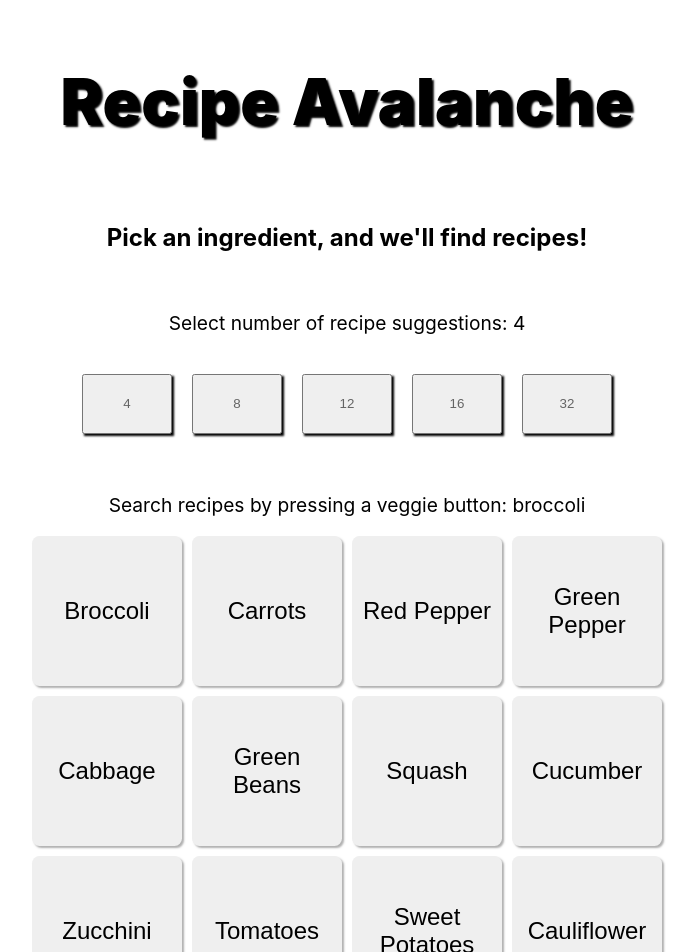
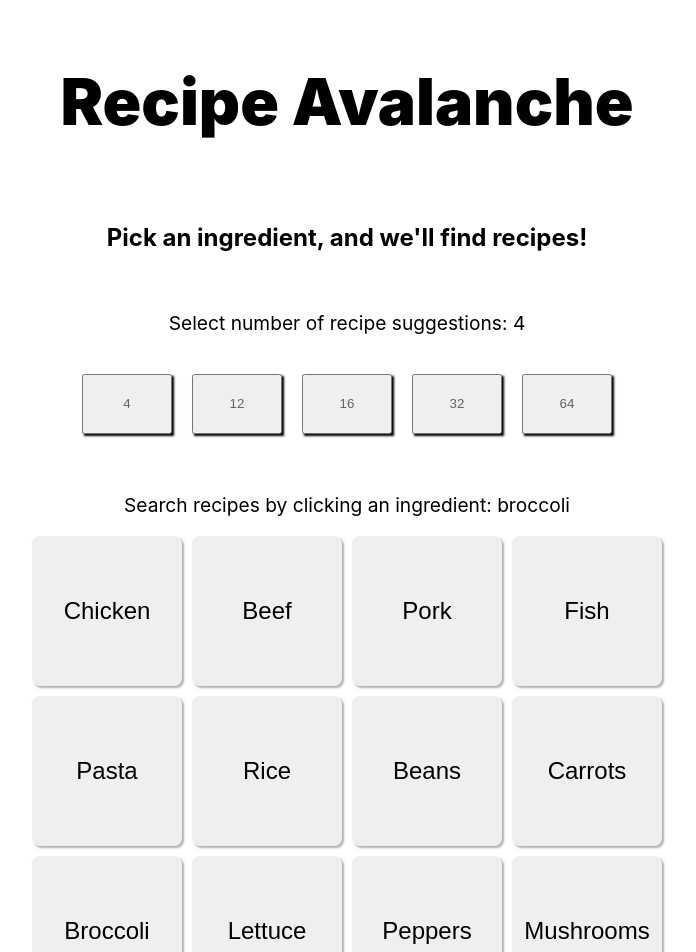
Before and after one commit to EricSorum/recipe-avalanche, a React (Create React App) app: page / in a window 1280 px wide. Shown: the top 952 px of the page, without its empty margins (293-989 px from the left). Built offline with nearby package versions, Linux system fonts and the light colour scheme; no server answers.

Commit message:
Changed veggies to just ingredients

```diff
--- a/src/App.jsx
+++ b/src/App.jsx
@@ -1,9 +1,10 @@
 import React, { useState } from 'react';
-import Veggies from './components/Veggies';
+import Ingredients from './components/Ingredients';
 import style from './style/App.module.css';
 
 function App() {
   const [num, setNum] = useState(4);
+  const numberList = [4, 12, 16, 32, 64];
   return (
     <div className={style.App}>
       <header>
@@ -13,33 +14,24 @@ function App() {
 
       {/*
       The buttons below allow the user to select the numeber of recipes to fetch
-      for each search.  This number is passed to the Veggies component as
+      for each search.  This number is passed to the Ingredients component as
       props.num
       */}
 
       <p className={style.select}>
-        Select number of recipe suggestions:
-        <span> </span>
+        Select number of recipe suggestions:&nbsp;
         {num}
       </p>
       <div className={style.buttonDiv}>
-        <button type="button" className={style.numButton} onClick={() => setNum(4)}>
-          4
-        </button>
-        <button type="button" className={style.numButton} onClick={() => setNum(8)}>
-          8
-        </button>
-        <button type="button" className={style.numButton} onClick={() => setNum(12)}>
-          12
-        </button>
-        <button type="button" className={style.numButton} onClick={() => setNum(16)}>
-          16
-        </button>
-        <button type="button" className={style.numButton} onClick={() => setNum(32)}>
-          32
-        </button>
+
+        {numberList.map((number) => (
+          <button key={`number-button-${number}`} type="button" className={style.numButton} onClick={() => setNum(number)}>
+            {number}
+          </button>
+        ))}
+
       </div>
-      <Veggies num={num} />
+      <Ingredients num={num} />
     </div>
   );
 }
--- a/src/components/Veggies.jsx
+++ b/src/components/Ingredients.jsx
@@ -2,16 +2,16 @@ import React, { useEffect, useState } from 'react';
 import PropTypes from 'prop-types';
 import Recipe from './Recipe';
 import Instructions from './Instructions';
-import style from '../style/Veggies.module.css';
+import style from '../style/Ingredients.module.css';
 
-function Veggies(props) {
+function Ingredients(props) {
   // recipes is the data for each recipe fetched from the API
   const [recipes, setRecipes] = useState([]);
   // ingredients corresponds to the the word(s) the user searches for.
   const [ingredient, setIngredient] = useState('broccoli');
   const { num } = props;
   /*
-   The Veggies component contains most of the app functionality.  The useEffect hook
+   The Ingredients component contains most of the app functionality.  The useEffect hook
    controls the getIngredients function, which fetches data from the spoonacular API.
    This component finds the title and image of each recipe from spoonacular.
    The documentation for this API function may be found here:
@@ -30,6 +30,17 @@ function Veggies(props) {
   useEffect(() => {
     getRecipes();
   }, [ingredient]);
+
+  // useEffect(() => {
+  //   const allRecipeCards = document.querySelectorAll('recipeCard');
+  //   allRecipeCards.forEach((card) => {
+  //     const updatedCard = { ...card, disable: false };
+  //     allRecipeCards[allRecipeCards.indexOf(card)] = updatedCard;
+  //   });
+  // });
+
+  const ingredientList = ['Chicken', 'Beef', 'Pork', 'Fish', 'Pasta', 'Rice', 'Beans', 'Carrots', 'Broccoli', 'Lettuce', 'Peppers', 'Mushrooms'];
+
   /*
    The handler below is commented out since useEffect automatically fetches new recipes
    when the contents of the search bar changes.
@@ -39,7 +50,7 @@ function Veggies(props) {
   return (
     <div className={style.mainColumn}>
       <p className={style.select}>
-        Search recipes by pressing a veggie button:
+        Search recipes by clicking an ingredient:
         <span> </span>
         {ingredient}
       </p>
@@ -47,102 +58,17 @@ function Veggies(props) {
          The buttons below serve as easy, one-click searches for a particular vegetable.
           */}
       <div className={style.buttonsGrid}>
+        {ingredientList.map((ingredientName) => (
           <button
             type="button"
             onClick={() => {
-            setIngredient('broccoli');
+              setIngredient(ingredientName);
             }}
           >
-          Broccoli
+            {ingredientName}
           </button>
-        <button
-          type="button"
-          onClick={() => {
-            setIngredient('carrots');
-          }}
-        >
-          Carrots
-        </button>
-        <button
-          type="button"
-          onClick={() => {
-            setIngredient('red pepper');
-          }}
-        >
-          Red Pepper
-        </button>
-        <button
-          type="button"
-          onClick={() => {
-            setIngredient('green pepper');
-          }}
-        >
-          Green Pepper
-        </button>
-        <button
-          type="button"
-          onClick={() => {
-            setIngredient('cabbage');
-          }}
-        >
-          Cabbage
-        </button>
-        <button
-          type="button"
-          onClick={() => {
-            setIngredient('green beans');
-          }}
-        >
-          Green Beans
-        </button>
-        <button
-          type="button"
-          onClick={() => {
-            setIngredient('squash');
-          }}
-        >
-          Squash
-        </button>
-        <button
-          type="button"
-          onClick={() => {
-            setIngredient('cucumber');
-          }}
-        >
-          Cucumber
-        </button>
-        <button
-          type="button"
-          onClick={() => {
-            setIngredient('zucchini');
-          }}
-        >
-          Zucchini
-        </button>
-        <button
-          type="button"
-          onClick={() => {
-            setIngredient('tomatoes');
-          }}
-        >
-          Tomatoes
-        </button>
-        <button
-          type="button"
-          onClick={() => {
-            setIngredient('sweet potatoes');
-          }}
-        >
-          Sweet Potatoes
-        </button>
-        <button
-          type="button"
-          onClick={() => {
-            setIngredient('cauliflower');
-          }}
-        >
-          Cauliflower
-        </button>
+        ))}
+
       </div>
 
       {/*
@@ -156,11 +82,10 @@ function Veggies(props) {
       </form>
 
       <div className={style.recipesGrid}>
-        { /* recipes.map is not a function */}
         {recipes.length > 0 && (
 
           recipes.map((recipe) => (
-            <div key={recipe.id}>
+            <div key={`recipe-key-${recipe.title}`} className={style.recipeCard}>
               <p className={style.title}>{recipe.title}</p>
               <img src={recipe.image} alt={recipe.title} />
               <div>
@@ -177,10 +102,10 @@ function Veggies(props) {
     </div>
   );
 }
-Veggies.defaultProps = {
+Ingredients.defaultProps = {
   num: 4,
 };
-Veggies.propTypes = {
+Ingredients.propTypes = {
   num: PropTypes.number,
 };
-export default Veggies;
+export default Ingredients;
--- a/src/components/Recipe.jsx
+++ b/src/components/Recipe.jsx
@@ -28,7 +28,7 @@ function Recipe(props) {
   return (
     <ul className={style.ingredients}>
       {recipe.map((ingredient) => (
-        <li className={style.bullet}>
+        <li key={ingredient.id} className={style.bullet}>
           <p>
             {ingredient.amount.us.value}
             {' '}
@@ -42,7 +42,7 @@ function Recipe(props) {
   );
 }
 Recipe.defaultProps = {
-  recipeID: 'broccoli',
+  recipeID: 'chicken',
 };
 Recipe.propTypes = {
   recipeID: PropTypes.string,
--- a/src/style/App.module.css
+++ b/src/style/App.module.css
@@ -18,8 +18,6 @@ header {
 h1 {
   font-size: 4rem;
   font-weight: 900;
-  /* color: rgb(100, 255, 50); */
-  text-shadow: black 2px 2px 2px;
 }
 
 .buttonDiv {
--- a/src/style/Veggies.module.css
+++ b/src/style/Ingredients.module.css
@@ -26,7 +26,7 @@
 }
 
 .buttonsGrid>button:hover {
-  background-color: rgba(100, 255, 50, 9);
+  background-color: rgba(100, 255, 50, 1);
 }
 
 .buttonsGrid>button:active {
@@ -45,13 +45,22 @@
   font-weight: 700;
 }
 
-.recipesGrid>div {
+.recipesGrid div.recipeCard {
   width: 400px;
   border: 1px solid rgba(100, 100, 100, 0.5);
-  /* background-color: rgba(100, 255, 50, 0.9); */
   box-shadow: rgba(100, 100, 100, 0.5) 2px 2px 2px;
   padding: 20px;
+  /* transition: position 2s ease-out; */
 }
+
+/* .recipesGrid div.recipeCard:disabled {
+  position: absolute;
+  top: -100px;
+}
+
+.recipesGrid div.recipeCard:enabled {
+  position: relative;
+} */
 
 form {
   font-size: 1.2rem;
```
Also changed, not shown: 1 other file (tests, documents, lock files or other folders). Lines whose indentation alone changed are shown as unchanged.
